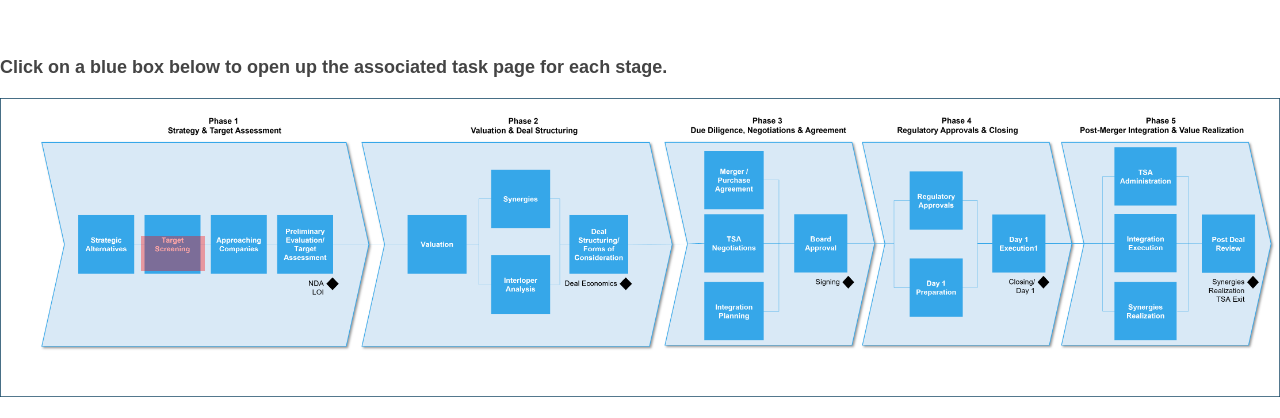
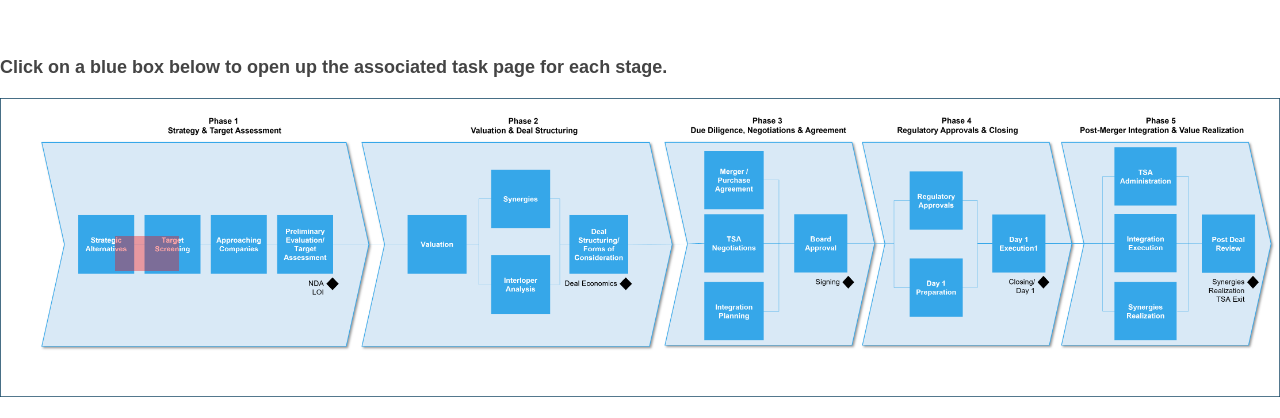
Before and after one commit to ejohnsonRP/html_playbook_site, a plain HTML site: page index.html in a window 1280 px wide. Shown: the part 1058-1476 px from the top of the page. Drawn offline with Linux system fonts and the light colour scheme.

Commit message:
Update index.html

```diff
--- a/index.html
+++ b/index.html
@@ -101,7 +101,7 @@
     .strategic-hotspot {
       position: absolute;
       top: 46%;       /* move up/down */
-      left: 11%;      /* move left/right */
+      left: 9%;      /* move left/right */
       width: 5%;      /* width of the hot area */
       height: 12%;    /* height of the hot area */
       cursor: pointer;
```
